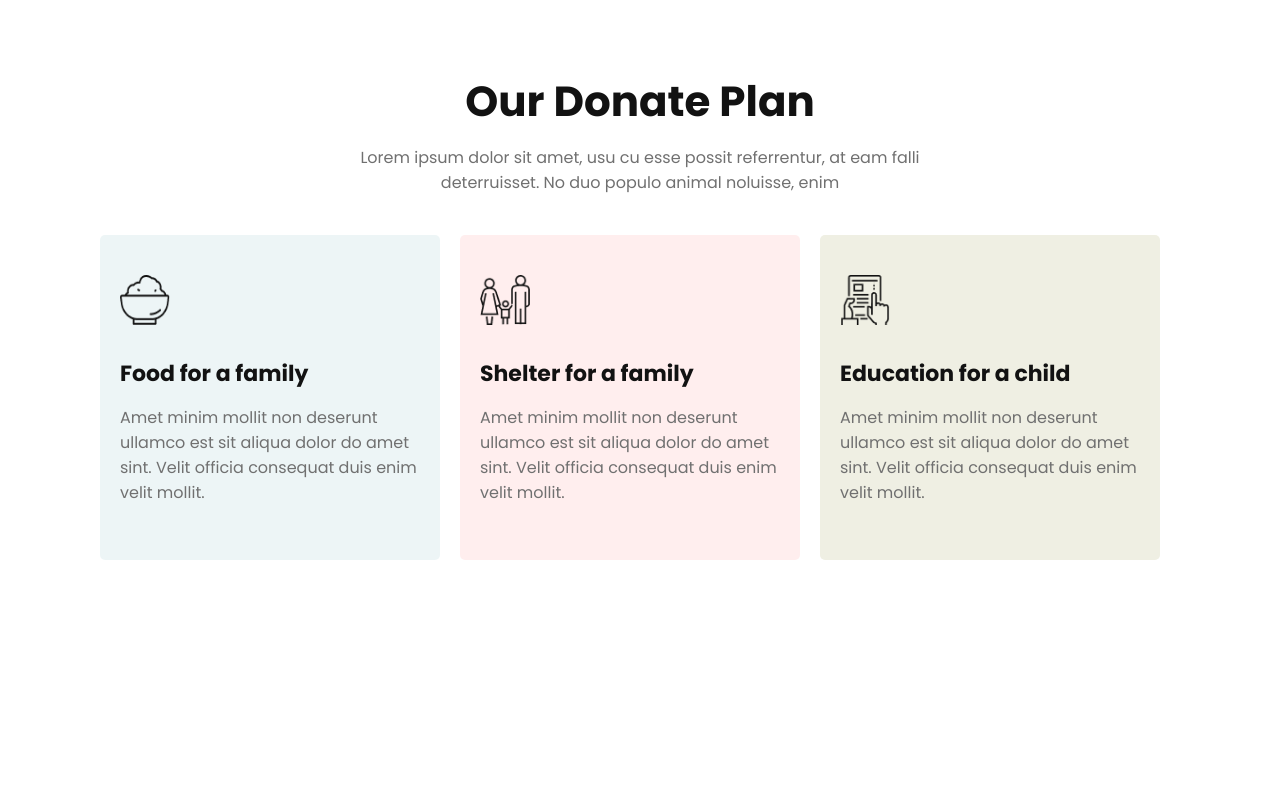
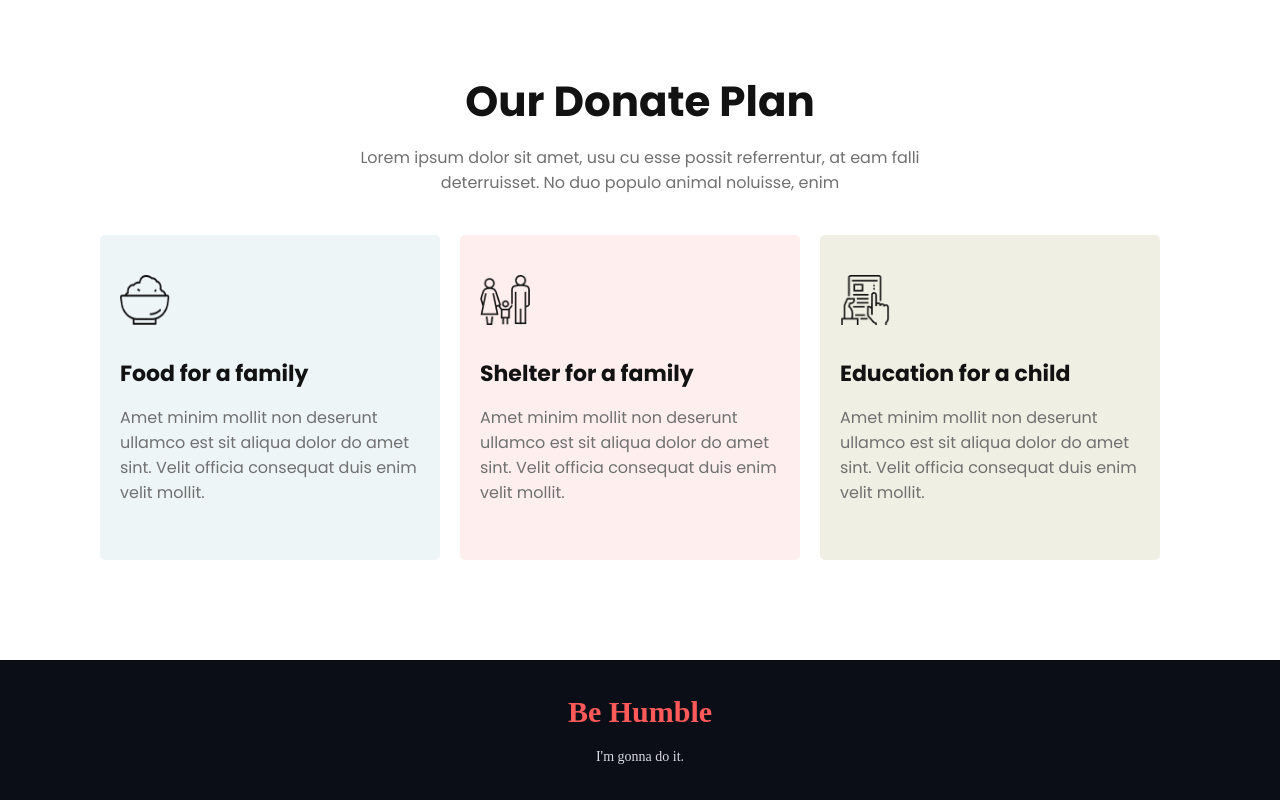
Before and after one commit to tamim-i-chowdhury/donate-today, a plain HTML site: page index.html in a window 1280 px wide. Shown: the part 1352-2152 px from the top of the page. Before the commit the page ends 2012 px from the top, so only its background shows below. Drawn offline with Linux system fonts and the light colour scheme.

Commit message:
footer added successfully

```diff
--- a/index.html
+++ b/index.html
@@ -98,5 +98,11 @@
       </section>
       <!-- donate plan ends -->
     </main>
+    <footer>
+      <div class="footer-text">
+        <h3>Be Humble</h3>
+        <p>I'm gonna do it.</p>
+      </div>
+    </footer>
   </body>
 </html>
--- a/style.css
+++ b/style.css
@@ -130,3 +130,29 @@ body{
     font-size: 16px;
     color: #707070;
 }
+/* footer styles */
+footer{
+    width: 100%;
+    height: 140px;
+    background-color: #0B0D17;
+    display: flex;
+    justify-content: center;
+    align-items: center;
+}
+.footer-text{
+    width: 175px;
+    height: 90px;
+    text-align: center;
+}
+.footer-text > h3{
+    color: #FF5959;
+    font-size: 30px;
+    font-family: lobster;
+    margin-bottom: 20px;
+    margin-top: 10px;
+}
+.footer-text > p{
+    color: #D9DBE1;
+    font-size: 14px;
+    font-family: manrope;
+}
```
